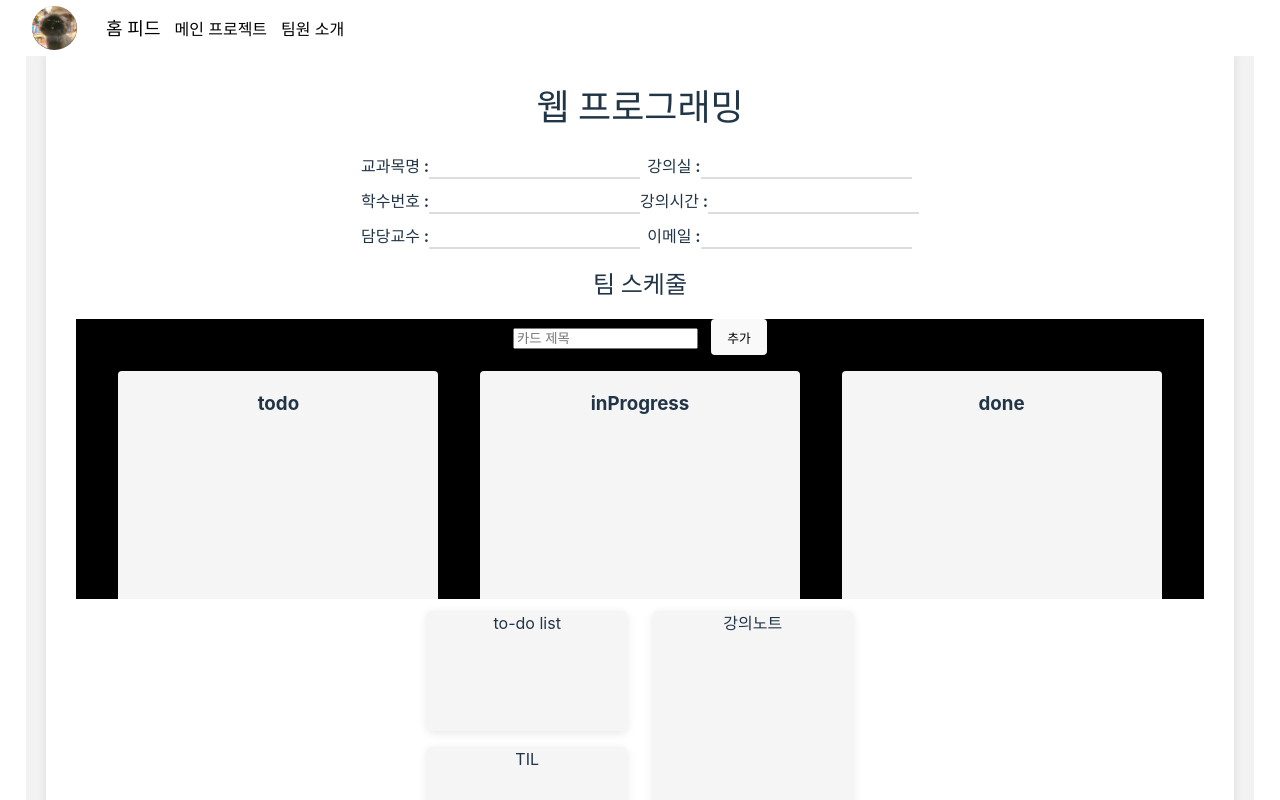
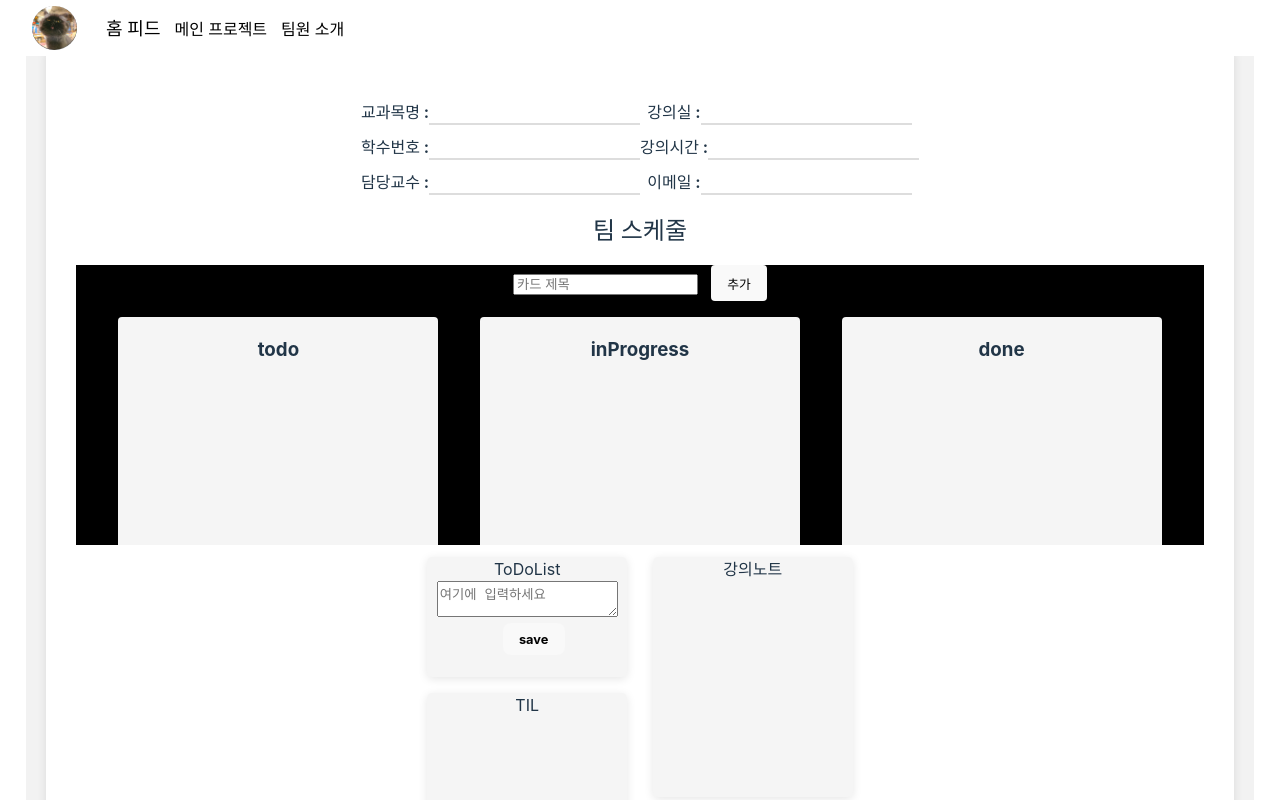
Before and after one commit to zeoneee/React_Project, a React (Vite) app in the folder ZzongZzong2_Project/: page /LectureNote in a window 1280 px wide. Shown: the top 800 px of the page. Built offline with nearby package versions, Linux system fonts and the light colour scheme.

Commit message:
lecture.json 만들기
.

```diff
--- a/ZzongZzong2_Project/src/Lecture.jsx
+++ b/ZzongZzong2_Project/src/Lecture.jsx
@@ -10,7 +10,7 @@ function Lecture({subject}){
                 <div class="lecture">
                     <div className='lectureImg'>
                     </div>
-                    <div className='subject'>
+                    <div className='subject' key={subject}>
                         {subject}
                     </div>
                 </div>
--- a/ZzongZzong2_Project/src/LectureNote.jsx
+++ b/ZzongZzong2_Project/src/LectureNote.jsx
@@ -1,15 +1,52 @@
-import React from "react";
+import React, { useReducer } from "react";
 import './LectureNote.css'
 import TodoList from './components/ToDoList'
+import Diary from "./Diary";
+import lectureDB from './db/lecture.json'
+
+
+const reducer = (state, action) => {
+    switch (action.type) {
+    case "ADD_DIARY_ENTRY":
+        return {
+        ...state,
+        diary: [action.payload, ...state.diary],
+        tempEntry: { date: '', content: '' }
+        };
+    case "SET_ENTRY_CONTENT":
+        return {
+        ...state,
+        tempEntry: { ...state.tempEntry, content: action.payload }
+        };
+    };
+}
+
+const initialState = {
+    diary: {date: '2023-06-08', content: '웹프 기말고사'},
+    TIL : {},
+    tempEntry: { date: '', content: '' },
+    LectStudy: {}
+}
 
 function LectureNote(){
+    const [state, dispatch] = useReducer(reducer, initialState);
+    const {diary, TIL, tempEntry, LectStudy} = state;
+    const handleSetValue = () => {
+        const currentDate = new Date();
+        const dateString = currentDate.toISOString().slice(0, 10);
+        const newEntry = { date: dateString, content: tempEntry.content };
 
+        dispatch({ type: "ADD_DIARY_ENTRY", payload: newEntry });
+    };
+    const handleContentChange = (e) => {
+        dispatch({ type: "SET_ENTRY_CONTENT", payload: e.target.value });
+    };
 
     return (
     <div id="lecture">
         <main className="lecture-main">
             <div id="lecture-info">
-                <div id="lec-title">웹 프로그래밍</div>
+                <div id="lec-title"></div>
                 <div id="lec-info">
                     <div>
                         <ul>
@@ -54,7 +91,20 @@ function LectureNote(){
             <div id='lecture-etc'>
                 <div className="etc-col">
                     <div id="etc-toDoList">
-                        to-do list
+                        ToDoList
+                        {/* {diary.map((entry, index) => (
+                            <Diary key={index} date={entry.date} content={entry.content} />
+                        ))} */}
+                        <br/>
+                        <div id="input-toDoList">
+                            <textarea
+                                id="contentInput"
+                                placeholder="여기에 입력하세요"
+                                value={tempEntry.content}
+                                onChange={handleContentChange}
+                            ></textarea>
+                            <button id = "save" onClick={handleSetValue}>save</button>
+                        </div>
                     </div>
                     <div id="etc-TIL">
                         TIL
--- a/ZzongZzong2_Project/src/MainPage.jsx
+++ b/ZzongZzong2_Project/src/MainPage.jsx
@@ -5,6 +5,8 @@ import Diary from './Diary';
 import Lecture from "./Lecture";
 import Voca from "./Voca";
 import { useReducer } from "react";
+import lectureDB from './db/lecture.json'
+
 
 const reducer = (state, action) => {
     switch (action.type) {
@@ -42,12 +44,12 @@ const initialState = {
     { date: '2023-04-28', content: '머신러닝 기출 복습하기' }
     ],
     tempEntry: { date: '', content: '' },
-    lecture: [
-    { subject: '웹 프로그래밍' },
-    { subject: '컴퓨터 네트워킹' },
-    { subject: '운영체제' },
-    { subject: '캡스톤 디자인' }
-    ],
+    // lecture: [
+    // { subject: '웹 프로그래밍' },
+    // { subject: '컴퓨터 네트워킹' },
+    // { subject: '운영체제' },
+    // { subject: '캡스톤 디자인' }
+    // ],
     tempSubject: ''
 };
 
@@ -122,8 +124,8 @@ function MainPage() {
                             <div class="content-area">
                                 <div class="item-title-area">나의 강의 노트</div>
                                 <div class="lecture-note-area">
-                                    {lecture.map((entry, index) => (
-                                        <Lecture key={index} subject={entry.subject}/>
+                                    {lectureDB["lect-name"].map((item) => (
+                                        <Lecture key={item.id} subject={item.lecture}/>
                                     ))}
                                 </div>
                                 <div className="addSubject">
--- /dev/null
+++ b/ZzongZzong2_Project/src/db/lecture.json
@@ -0,0 +1,42 @@
+{
+    "lect-name": [
+        {"id": 1, "lecture":"웹프로그래밍"},
+        {"id": 2, "lecture":"컴퓨터 네트워킹"},
+        {"id": 3, "lecture":"운영체제"},
+        {"id": 4, "lecture":"캡스톤 디자인"}
+    ],
+    "lect-info": [
+        {
+            "lecture":"웹프로그래밍",
+            "location":"정보문화관 p402",
+            "lect-num":"SCS4047-02",
+            "lect-time":"화, 목 12.0-13.5",
+            "lect-prof":"제한재",
+            "prof-email":"jhj@dongguk.edu"
+        },
+        {
+            "lecture":"컴퓨터 네트워킹",
+            "location":"신공학관 3163",
+            "lect-num":"INC4110-01",
+            "lect-time":"월, 수 2.0-3.5",
+            "lect-prof":"홍길동",
+            "prof-email":"hgd@dongguk.edu"
+        },
+        {
+            "lecture":"운영체제",
+            "location":"신공학관 5143",
+            "lect-num":"INC4059-01",
+            "lect-time":"화, 목 2.0-4.0",
+            "lect-prof":"김철수",
+            "prof-email":"kcs@dongguk.edu"
+        },
+        {
+            "lecture":"캡스톤 디자인",
+            "location":"신공학관 6141",
+            "lect-num":"INC4084-02",
+            "lect-time":"목 10.0-13.5",
+            "lect-prof":"한웅진",
+            "prof-email":"hwj@dongguk.edu"
+        }
+    ]
+}
```
